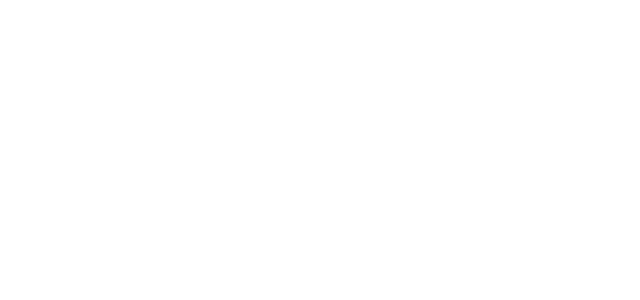
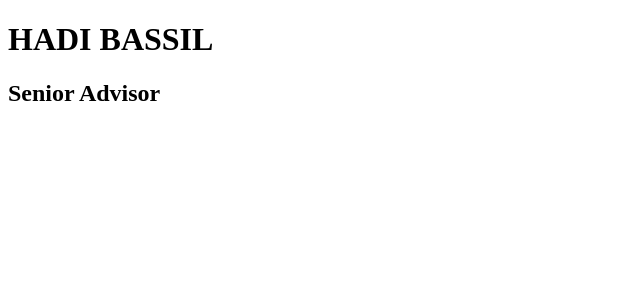
Before and after one commit to hadibassil/hadi-bassil-com, an Angular app: page / in a window 1280 px wide. Shown: the top 300 px of the page, without its empty margins (0-640 px from the left). Built offline with nearby package versions, Linux system fonts and the light colour scheme.

Commit message:
added title

```diff
--- a/src/app/app.component.html
+++ b/src/app/app.component.html
@@ -1 +1,3 @@
+<h1>HADI BASSIL</h1>
+<h2>Senior Advisor</h2>
 <router-outlet />
```
